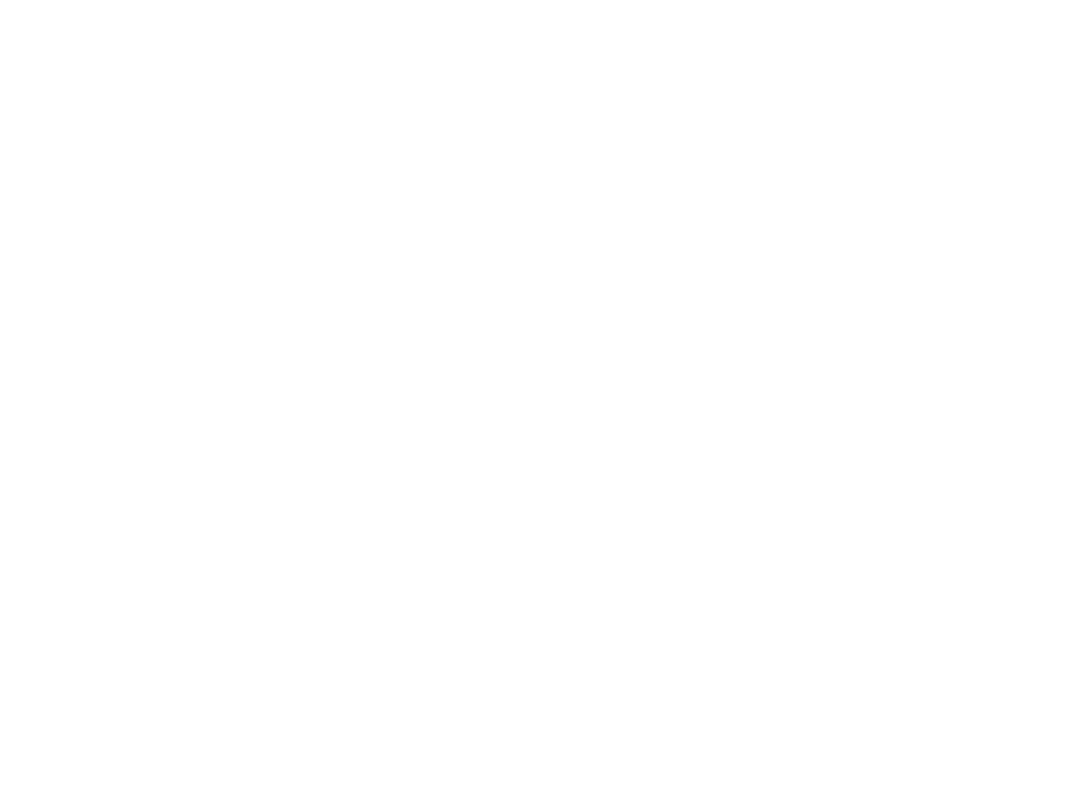
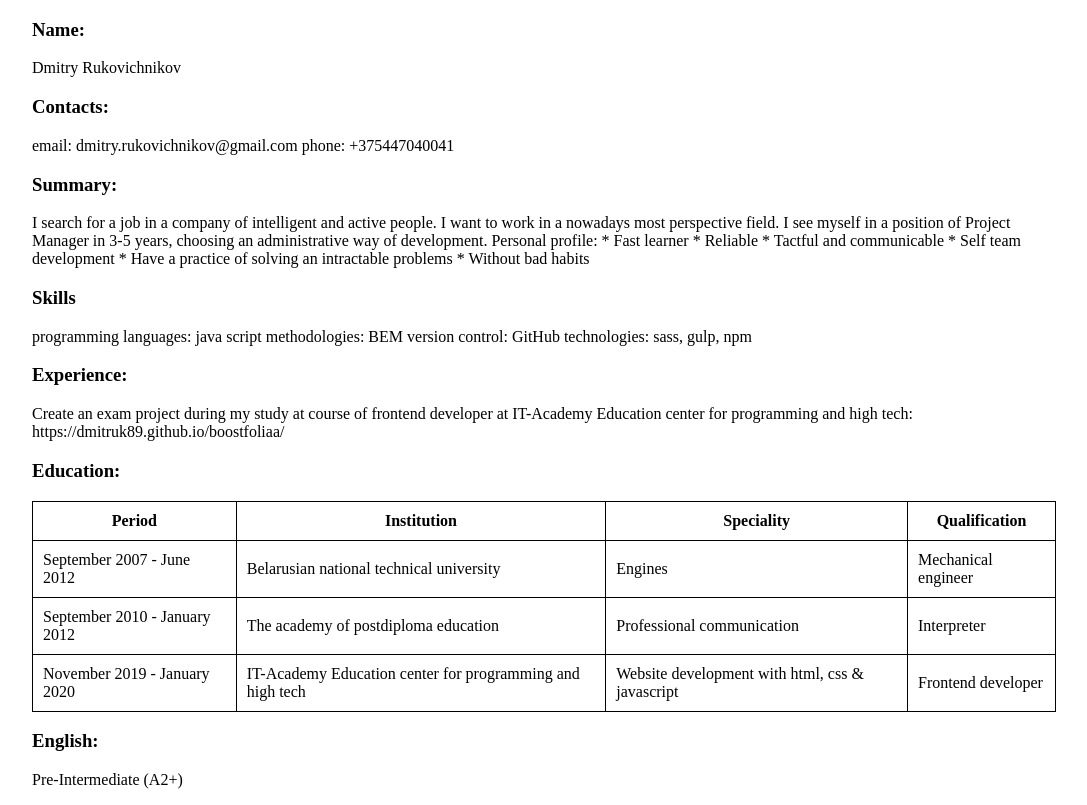
Before and after one commit to Dmitruk89/rsschool-cv, a plain HTML site: page index.html in a window 1280 px wide. Shown: the whole page, without its empty margins (96-1183 px from the left). Drawn offline with Linux system fonts and the light colour scheme.

Commit message:
fix: table markup

```diff
--- a/index.html
+++ b/index.html
@@ -8,6 +8,69 @@
     <title>Document</title>
 </head>
 <body>
+    <article>
+        <div class="wrapper">
+            <h3>Name: </h3>
+            <p>Dmitry Rukovichnikov</p>
+            <h3>Contacts:</h3>
+            <p>
+                email: dmitry.rukovichnikov@gmail.com
+                phone: +375447040041
+            </p>
+            <h3>Summary:</h3>
+            <p>
+                I search for a job in a company of intelligent and active people. I want to work in a nowadays most perspective field. I see myself in a position of Project Manager in 3-5 years, choosing  an administrative way of development.
+                Personal profile:
+                * Fast learner
+                * Reliable
+                * Tactful and communicable
+                * Self team development
+                * Have a practice of solving an intractable problems
+                * Without bad habits
+            </p>
+            <h3>Skills</h3>
+            <p>
+                programming languages: java script
+                methodologies: BEM
+                version control: GitHub
+                technologies: sass, gulp, npm
+            </p>
+            <h3>Experience:</h3>
+            <p>
+                Create an exam project during my study at course of frontend
+                developer at IT-Academy Education center for programming and high tech: https://dmitruk89.github.io/boostfoliaa/
+            </p>
+            <h3>Education:</h3>
+            <table class="education">
+                <tr>
+                    <th>Period</th>
+                    <th>Institution</th>
+                    <th>Speciality</th>
+                    <th>Qualification</th>
+                </tr>
+                <tr>
+                    <td>September 2007 - June 2012</td>
+                    <td>Belarusian national technical university</td>
+                    <td>Engines</td>
+                    <td>Mechanical engineer</td>
+                </tr>
+                <tr>
+                    <td>September 2010 - January 2012</td>
+                    <td>The academy of postdiploma education</td>
+                    <td>Professional communication</td>
+                    <td>Interpreter</td>
+                </tr>
+                <tr>
+                    <td>November 2019 - January 2020</td>
+                    <td>IT-Academy Education center for programming and high tech</td>
+                    <td>Website development with html, css & javascript</td>
+                    <td>Frontend developer</td>
+                </tr>
+            </table>
+            <h3>English:</h3>
+            <p>Pre-Intermediate (A2+)</p>
+        </div>
+    </article>
 
 </body>
 </html>
--- a/style.css
+++ b/style.css
@@ -0,0 +1,11 @@
+.wrapper {
+    max-width: 1024px;
+    margin: 0 auto;
+}
+.education {
+    border-collapse: collapse;
+}
+.education th, td {
+    padding: 10px;
+    border: solid black 1px;
+}
```
